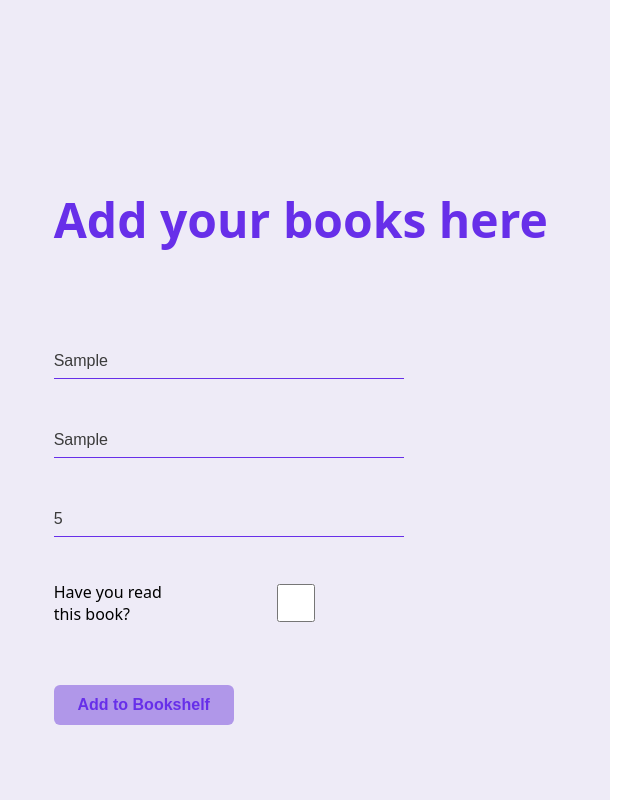
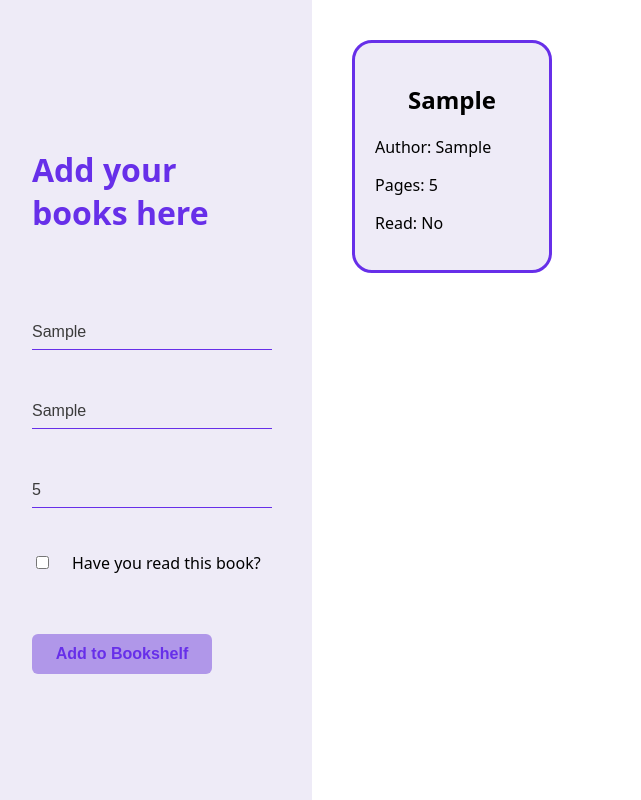
Before and after one commit to Jango-1/bookshelf, a plain HTML site: page index.html in a window 1280 px wide. Both pictures are taken after typing "Sample", "Sample", "5" into the empty fields and a click on the button "Add to Bookshelf". Shown: the top 800 px of the page, without its empty margins (8-649 px from the left). Drawn offline with Linux system fonts and the light colour scheme.

Commit message:
Finished initial functionality to spec. Need to polish.

```diff
--- a/index.html
+++ b/index.html
@@ -16,8 +16,8 @@
                 <input type="text" name="author" id="author" placeholder="Author" required>
                 <input type="number" name="pages" id="pages" placeholder="0" required minlength="1">
                 <div class="check">
+                    <input type="checkbox" id="readStatus" name="readStatus"/>
                     <label for="readStatus">Have you read this book?</label>
-                    <input type="checkbox" id="readStatus" name="readStatus"/>
                 </div>
             </div>
             <button class="submit" type="submit">Add to Bookshelf</button>
@@ -25,7 +25,7 @@
     </div>
 
     <div class="bookshelf-area">
-        <p>dummy</p>
+
     </div>
 </body>
 </html>
--- a/script.js
+++ b/script.js
@@ -1,10 +1,12 @@
 const myLibrary =[];
+const bookShelfArea = document.querySelector(".bookshelf-area");
 
 const submit = document.querySelector(".submit");
 
 submit.addEventListener("click", (event) => {
     event.preventDefault();
-    addBooktoLibrary();
+    addBookToLibrary();
+    displayBook();
 });
 
 function Book(title, author, pages, readStatus) {
@@ -14,7 +16,7 @@ function Book(title, author, pages, readStatus) {
     this.readStatus = readStatus;
 }
 
-function addBooktoLibrary() {
+function addBookToLibrary() {
     const bookName = document.querySelector("#book_name").value;
     const bookAuthor = document.querySelector("#author").value;
     const bookPages = document.querySelector("#pages").value;
@@ -24,3 +26,27 @@ function addBooktoLibrary() {
 
     myLibrary.push(bookDetails);
 }
+
+function displayBook() {
+    bookShelfArea.innerHTML = "";  // Clear existing content
+
+    myLibrary.forEach(book => {
+        const bookItem = document.createElement("div");
+        bookItem.classList.add('book-item');
+
+        const titleElement = document.createElement("h2");
+        titleElement.textContent = book.title;
+
+        const authorElement = document.createElement("p");
+        authorElement.textContent = "Author: " + book.author;
+
+        const pagesElement = document.createElement("p");
+        pagesElement.textContent = "Pages: " + book.pages;
+
+        const readStatusElement = document.createElement("p");
+        readStatusElement.textContent = "Read: " + (book.readStatus ? "Yes" : "No");
+
+        bookItem.append(titleElement, authorElement, pagesElement, readStatusElement);
+        bookShelfArea.appendChild(bookItem);
+    });
+}
--- a/styles.css
+++ b/styles.css
@@ -4,6 +4,10 @@
     --secondary-brand-color: #B097E9;
     --dark-color: #3B3B3B;
     --light-color: #EEEBF7;
+}
+
+* {
+    box-sizing: border-box;
 }
 
 body {
@@ -16,7 +20,7 @@ body {
 
 h1 {
     color: var(--primary-brand-color);
-    font-size: 48px;
+    font-size: 32px;
     font-style: normal;
     font-weight: 700;
     line-height: normal;
@@ -28,7 +32,7 @@ h1 {
     background-color: var(--light-color);
     display: flex;
     flex-direction: column;
-    flex-basis: 42%;
+    flex-basis: 25%;
     padding: 40px;
     justify-content: center;
     align-items: center;
@@ -86,20 +90,42 @@ input {
     display: flex;
     flex-direction: row;
     gap: 20px;
+    align-items: center;
+}
+
+#readStatus {
+    transform: scale(1);
+    font-size: initial;
+    width: auto;
+    height: auto;
 }
 
 /*Right panel*/
 .bookshelf-area {
     display: flex;
-    flex-direction: column;
-    flex-basis: 58%;
-    align-items: center;
-    justify-content: center;
+    flex-direction: row;
+    flex-basis: 75%;
+    align-items: baseline;
+    justify-content: baseline;
     padding: 40px;
     height: 100vh;
+    gap: 20px;
 }
 
 a {
     text-decoration: none;
     color: var(--primary-brand-color);
 }
+
+.book-item {
+    background-color: var(--light-color);
+    border: var(--primary-brand-color) solid;
+    border-radius: 20px;
+    width: 200px;
+    height: auto;
+    padding: 20px 20px;
+}
+
+.book-item h2 {
+    text-align: center;
+}
```
